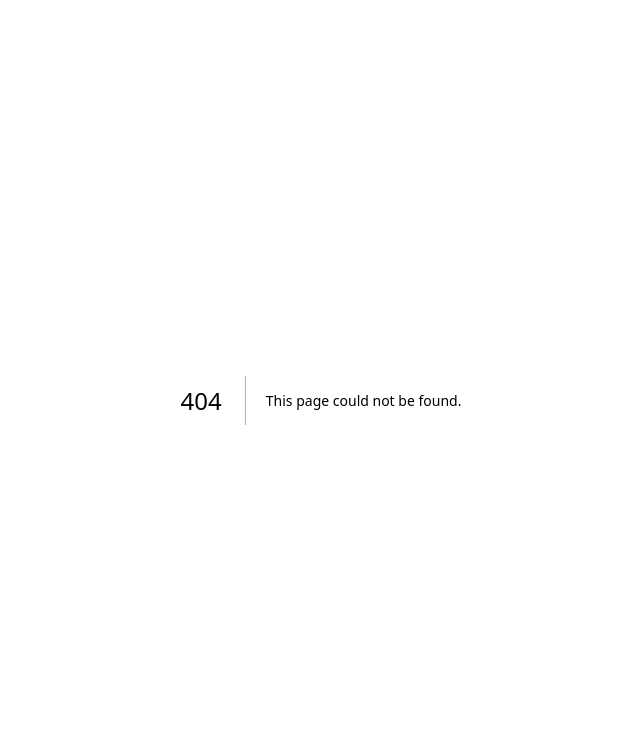
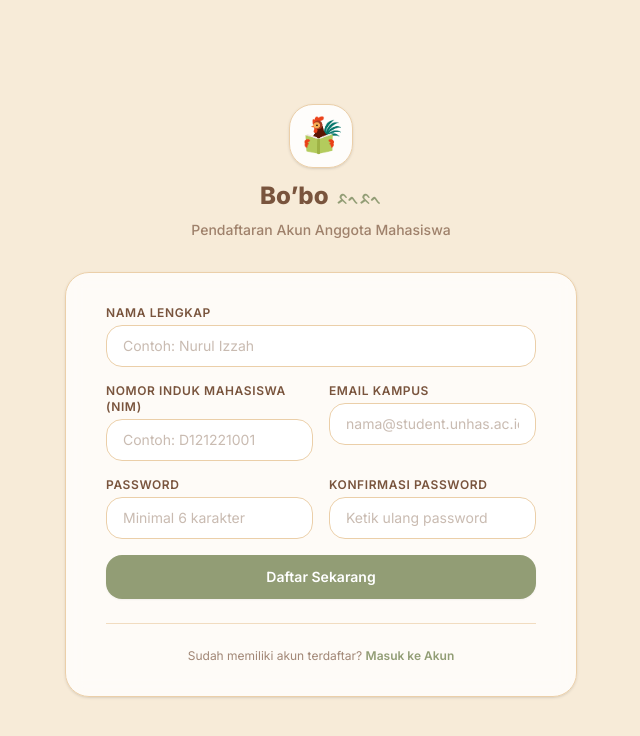
Before and after one commit to salwaainiyyah/bobo-digital-library, a Next.js app: page /register in a window 1280 px wide. Before the commit this address had no page. Shown: the top 736 px of the page, without its empty margins (319-959 px from the left). Built offline with nearby package versions, Linux system fonts and the light colour scheme; a web font is replaced by a local one.

Commit message:
feat(auth): add student self-registration page

```diff
--- /dev/null
+++ b/src/app/register/page.jsx
@@ -0,0 +1,201 @@
+'use client';
+
+import { useState } from 'react';
+import Link from 'next/link';
+import Image from 'next/image';
+import { useRouter } from 'next/navigation';
+
+export default function RegisterPage() {
+  const router = useRouter();
+  const [fullName, setFullName] = useState('');
+  const [email, setEmail] = useState('');
+  const [identityNumber, setIdentityNumber] = useState('');
+  const [password, setPassword] = useState('');
+  const [confirmPassword, setConfirmPassword] = useState('');
+
+  const [errorMessage, setErrorMessage] = useState('');
+  const [successMessage, setSuccessMessage] = useState('');
+  const [isLoading, setIsLoading] = useState(false);
+
+  async function handleSubmit(e) {
+    e.preventDefault();
+    setErrorMessage('');
+    setSuccessMessage('');
+
+    if (password !== confirmPassword) {
+      setErrorMessage('Konfirmasi password tidak cocok dengan password yang dimasukkan.');
+      return;
+    }
+
+    if (password.length < 6) {
+      setErrorMessage('Password minimal 6 karakter.');
+      return;
+    }
+
+    setIsLoading(true);
+
+    try {
+      const res = await fetch('/api/auth/register', {
+        method: 'POST',
+        headers: { 'Content-Type': 'application/json' },
+        body: JSON.stringify({
+          fullName,
+          email,
+          identityNumber,
+          password,
+        }),
+      });
+
+      const data = await res.json();
+
+      if (!res.ok) {
+        setErrorMessage(data.message || 'Gagal melakukan pendaftaran akun.');
+        setIsLoading(false);
+        return;
+      }
+
+      setSuccessMessage('Pendaftaran berhasil! Mengalihkan ke halaman masuk...');
+      setTimeout(() => {
+        router.push('/login');
+      }, 1500);
+    } catch {
+      setErrorMessage('Terjadi kegagalan komunikasi dengan server.');
+      setIsLoading(false);
+    }
+  }
+
+  return (
+    <div className="min-h-screen flex flex-col justify-center py-12 px-4 sm:px-6 lg:px-8 bg-[#F7EBD8]">
+      <div className="sm:mx-auto sm:w-full sm:max-w-md text-center">
+        <Link href="/" className="inline-flex flex-col items-center group">
+          <div className="w-16 h-16 bg-white/90 rounded-3xl p-2 shadow-sm border border-[#EBCFA9] flex items-center justify-center transition-transform group-hover:scale-105">
+            <Image
+              src="/brand/bo-bo-logo.png"
+              alt="Logo Bo'bo"
+              width={56}
+              height={56}
+              className="object-contain"
+              priority
+            />
+          </div>
+          <div className="mt-3 flex items-baseline gap-2">
+            <h1 className="text-2xl font-extrabold text-[#79543D]">Bo’bo</h1>
+            <span className="font-serif text-base text-[#929D75] font-semibold">ᨅᨚᨅᨚ</span>
+          </div>
+        </Link>
+        <h2 className="mt-2 text-sm text-[#79543D]/70 font-medium">
+          Pendaftaran Akun Anggota Mahasiswa
+        </h2>
+      </div>
+
+      <div className="mt-8 sm:mx-auto sm:w-full sm:max-w-lg">
+        <div className="bg-white/80 backdrop-blur-sm py-8 px-6 sm:px-10 shadow-sm rounded-3xl border border-[#EBCFA9]">
+          <form className="space-y-4" onSubmit={handleSubmit}>
+            {errorMessage && (
+              <div className="p-3.5 rounded-2xl bg-[#C96858]/15 border border-[#C96858]/30 text-xs text-[#8A3729] font-medium leading-relaxed">
+                {errorMessage}
+              </div>
+            )}
+
+            {successMessage && (
+              <div className="p-3.5 rounded-2xl bg-[#929D75]/20 border border-[#929D75]/40 text-xs text-[#54603B] font-medium leading-relaxed">
+                {successMessage}
+              </div>
+            )}
+
+            <div>
+              <label className="block text-xs font-semibold text-[#79543D] uppercase tracking-wider mb-1">
+                Nama Lengkap
+              </label>
+              <input
+                type="text"
+                required
+                value={fullName}
+                onChange={(e) => setFullName(e.target.value)}
+                placeholder="Contoh: Nurul Izzah"
+                className="w-full px-4 py-2.5 rounded-2xl border border-[#EBCFA9] bg-white text-sm text-[#79543D] placeholder:text-[#79543D]/40 focus:outline-hidden focus:ring-2 focus:ring-[#929D75] transition-all"
+              />
+            </div>
+
+            <div className="grid grid-cols-1 sm:grid-cols-2 gap-4">
+              <div>
+                <label className="block text-xs font-semibold text-[#79543D] uppercase tracking-wider mb-1">
+                  Nomor Induk Mahasiswa (NIM)
+                </label>
+                <input
+                  type="text"
+                  required
+                  value={identityNumber}
+                  onChange={(e) => setIdentityNumber(e.target.value)}
+                  placeholder="Contoh: D121221001"
+                  className="w-full px-4 py-2.5 rounded-2xl border border-[#EBCFA9] bg-white text-sm text-[#79543D] placeholder:text-[#79543D]/40 focus:outline-hidden focus:ring-2 focus:ring-[#929D75] transition-all"
+                />
+              </div>
+
+              <div>
+                <label className="block text-xs font-semibold text-[#79543D] uppercase tracking-wider mb-1">
+                  Email Kampus
+                </label>
+                <input
+                  type="email"
+                  required
+                  value={email}
+                  onChange={(e) => setEmail(e.target.value)}
+                  placeholder="nama@student.unhas.ac.id"
+                  className="w-full px-4 py-2.5 rounded-2xl border border-[#EBCFA9] bg-white text-sm text-[#79543D] placeholder:text-[#79543D]/40 focus:outline-hidden focus:ring-2 focus:ring-[#929D75] transition-all"
+                />
+              </div>
+            </div>
+
+            <div className="grid grid-cols-1 sm:grid-cols-2 gap-4">
+              <div>
+                <label className="block text-xs font-semibold text-[#79543D] uppercase tracking-wider mb-1">
+                  Password
+                </label>
+                <input
+                  type="password"
+                  required
+                  value={password}
+                  onChange={(e) => setPassword(e.target.value)}
+                  placeholder="Minimal 6 karakter"
+                  className="w-full px-4 py-2.5 rounded-2xl border border-[#EBCFA9] bg-white text-sm text-[#79543D] placeholder:text-[#79543D]/40 focus:outline-hidden focus:ring-2 focus:ring-[#929D75] transition-all"
+                />
+              </div>
+
+              <div>
+                <label className="block text-xs font-semibold text-[#79543D] uppercase tracking-wider mb-1">
+                  Konfirmasi Password
+                </label>
+                <input
+                  type="password"
+                  required
+                  value={confirmPassword}
+                  onChange={(e) => setConfirmPassword(e.target.value)}
+                  placeholder="Ketik ulang password"
+                  className="w-full px-4 py-2.5 rounded-2xl border border-[#EBCFA9] bg-white text-sm text-[#79543D] placeholder:text-[#79543D]/40 focus:outline-hidden focus:ring-2 focus:ring-[#929D75] transition-all"
+                />
+              </div>
+            </div>
+
+            <button
+              type="submit"
+              disabled={isLoading}
+              className="w-full mt-2 flex justify-center py-3 px-4 rounded-2xl shadow-xs text-sm font-semibold text-white bg-[#929D75] hover:bg-[#7e8963] focus:outline-hidden focus:ring-2 focus:ring-offset-2 focus:ring-[#929D75] transition-colors disabled:opacity-60 cursor-pointer"
+            >
+              {isLoading ? 'Mendaftarkan Akun...' : 'Daftar Sekarang'}
+            </button>
+          </form>
+
+          <div className="mt-6 pt-6 border-t border-[#EBCFA9]/70 text-center">
+            <p className="text-xs text-[#79543D]/70">
+              Sudah memiliki akun terdaftar?{' '}
+              <Link href="/login" className="font-semibold text-[#929D75] hover:underline">
+                Masuk ke Akun
+              </Link>
+            </p>
+          </div>
+        </div>
+      </div>
+    </div>
+  );
+}
```
